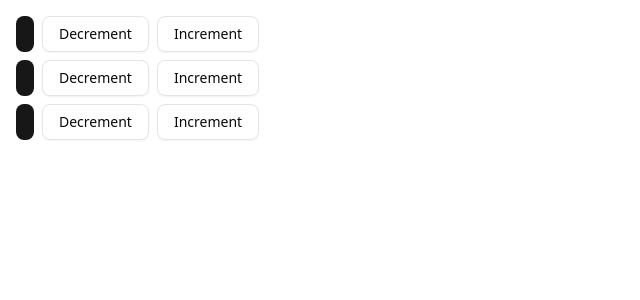
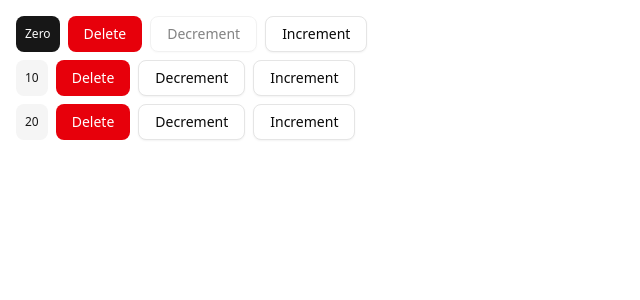
Before and after one commit to MansurovBexruz/Barcha-mavzular-uchun, a React (Vite) app: page / in a window 1280 px wide. Shown: the top 300 px of the page, without its empty margins (0-640 px from the left). Built offline with nearby package versions, Linux system fonts and the light colour scheme.

Commit message:
Lesson-107 finish codes

```diff
--- a/src/counter.tsx
+++ b/src/counter.tsx
@@ -1,20 +1,48 @@
 import { Component } from "react";
 import { Button } from "./components/ui/button";
 import { Badge } from "./components/ui/badge";
+import { count } from "console";
 
 interface CounterProps {
   children?: React.ReactNode;
+  initial: number;
 }
 
 export class Counter extends Component<CounterProps> {
+  state = {
+    count: 0
+  };
+
+  constructor(props: CounterProps) {
+    super(props);
+    this.state.count = props.initial;
+  }
+
+  increment = () => {
+    this.setState({ count: this.state.count + 1 });
+  };
+
+  decrement = () => {
+    this.setState({ count: this.state.count - 1 });
+  };
+
+  delete = () => {};
+
   render() {
+    const { count } = this.state;
+
     return (
       <div className="flex gap-2">
-        <Badge>{this.props.children === 0 ? "Zero" : this.props.children}</Badge>
-        <Button variant="outline" onClick={() => console.log("Decrement")}>
-          <span>Decrement</span>
+        <Badge variant={count ? "secondary" : "default"}>{count || "Zero"}</Badge>
+        <Button variant="destructive" onClick={this.delete}>
+          Delete
         </Button>
-        <Button variant="outline">Increment</Button>
+        <Button variant="outline" onClick={this.decrement} disabled={count === 0}>
+          Decrement
+        </Button>
+        <Button variant="outline" onClick={this.increment}>
+          Increment
+        </Button>
       </div>
     );
   }
```
